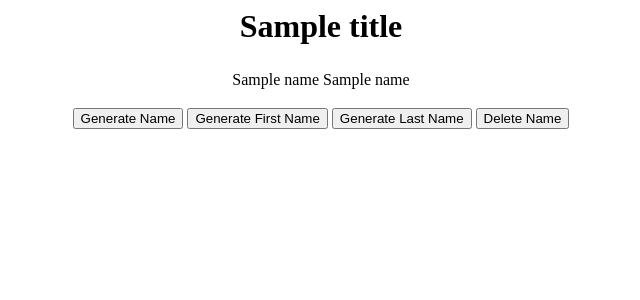
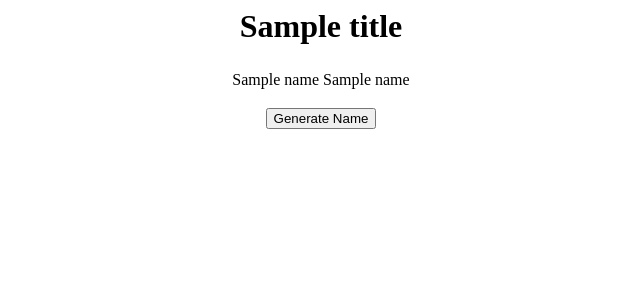
Before and after one commit to Denzaaaaal/SFIA2, a Flask app: template services/service_1/templates/layout.html in a window 1280 px wide. Shown: the top 300 px of the page, without its empty margins (319-959 px from the left). Run offline with Flask 2, Linux system fonts and the light colour scheme; the template is opened without the code that fills it: most values are stand-ins (such as "Sample title", 1, 10 or a date in 2020); some libraries are stand-ins or nearby versions.

Commit message:
corrected dependencies

```diff
--- a/services/service_1/templates/layout.html
+++ b/services/service_1/templates/layout.html
@@ -13,9 +13,6 @@
         <form method="POST" action="" validate>
             <p style="text-align:center">
                 <input type="submit" name="gen_name" value="Generate Name" formaction="/">
-                <input type="submit" name="gen_fname" value="Generate First Name" formaction="/fname">
-                <input type="submit" name="gen_lname" value="Generate Last Name" formaction="/lname">
-                <input type="submit" name="del_name" value="Delete Name" formaction="/delname">
             </p>
         </form>
     </body>
--- a/services/service_2/app.py
+++ b/services/service_2/app.py
@@ -1,4 +1,4 @@
-from flask import Flask, request
+from flask import Flask
 import random
 
 app = Flask(__name__)
--- a/services/service_3/app.py
+++ b/services/service_3/app.py
@@ -1,4 +1,4 @@
-from flask import Flask, request
+from flask import Flask
 import random
 
 app = Flask(__name__)
--- a/services/service_4/app.py
+++ b/services/service_4/app.py
@@ -1,4 +1,4 @@
-from flask import Flask, request
+from flask import Flask
 import requests
 
 app = Flask(__name__)
```
Also changed, not shown: 4 other files.
